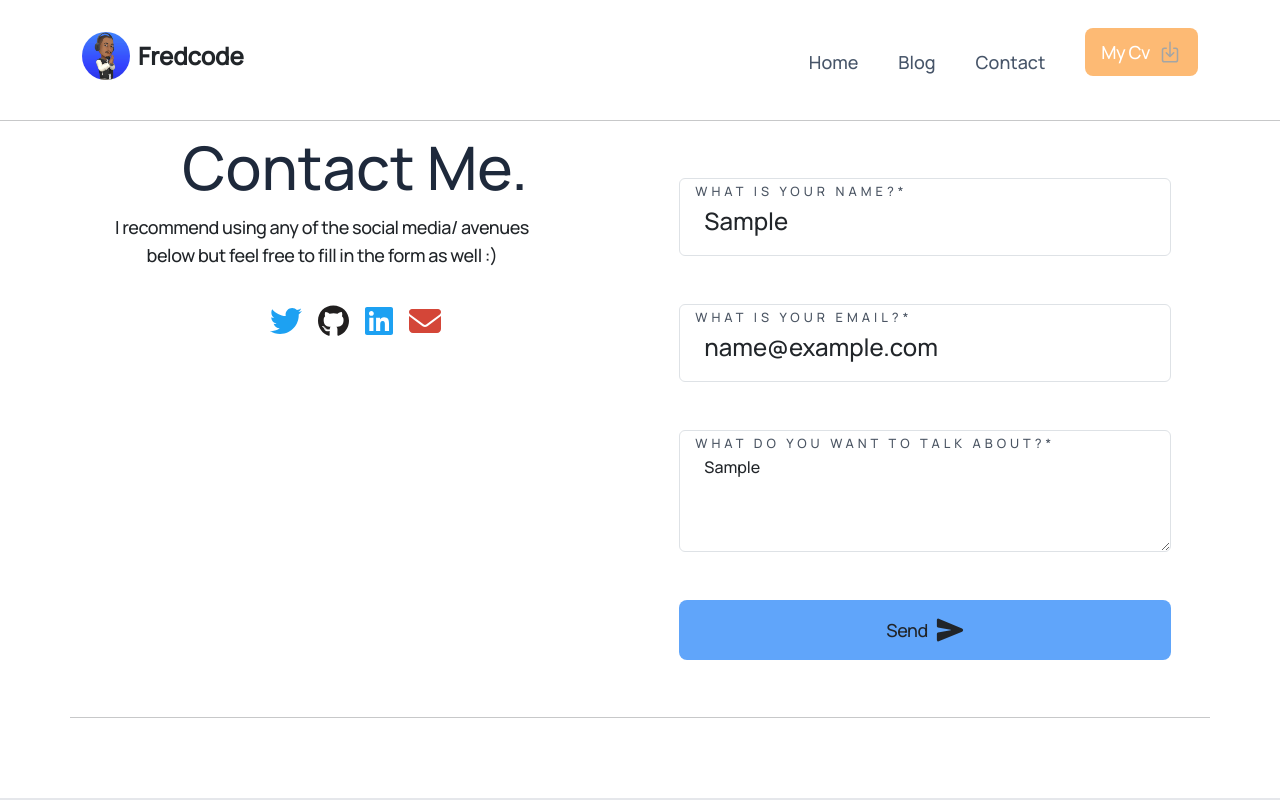
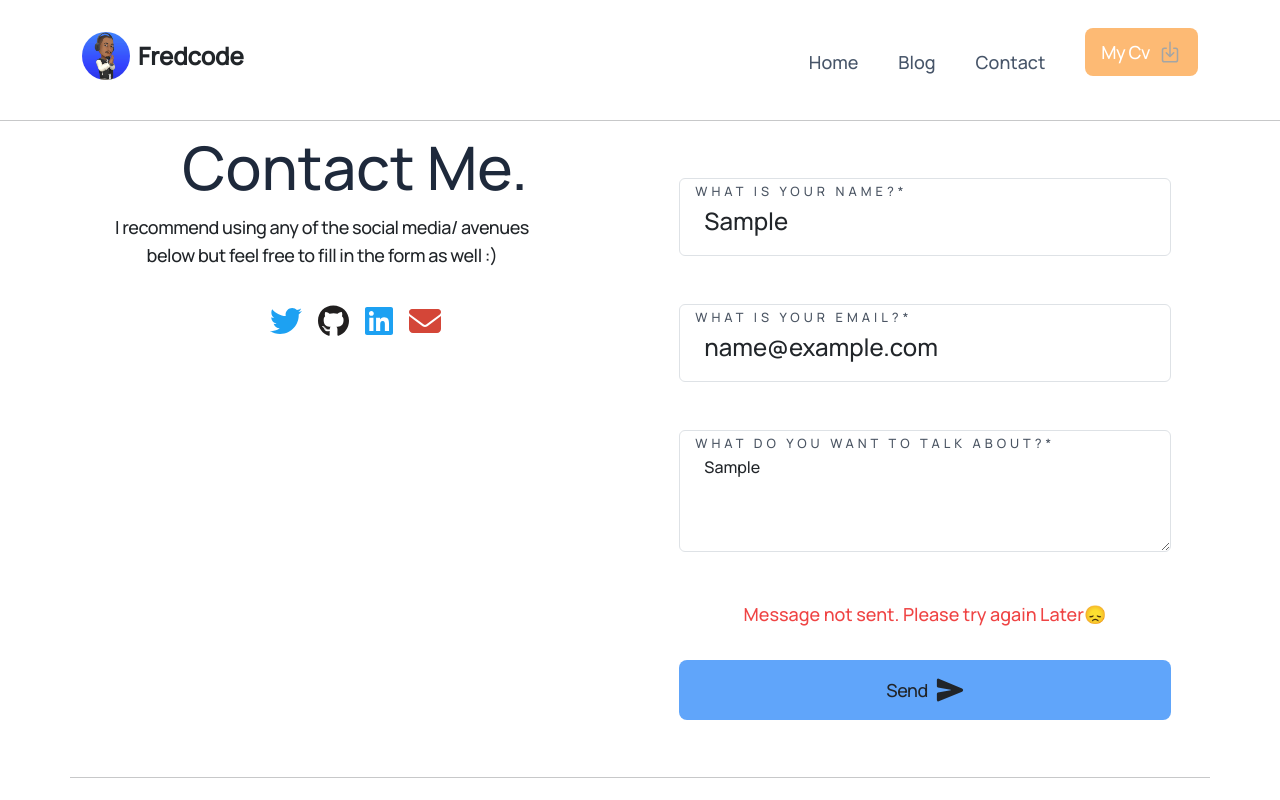
Before and after one commit to fredcodee/BlogApp, a React (Vite) app in the folder client/: page /contact in a window 1280 px wide. Both pictures are taken after typing "Sample", "name@example.com", "Sample" into the empty fields and a click on the button "Send". Shown: the top 800 px of the page. Built offline with nearby package versions, Linux system fonts and the light colour scheme; no server answers.

Commit message:
send email frontend

```diff
--- a/client/src/pages/Contact.jsx
+++ b/client/src/pages/Contact.jsx
@@ -12,6 +12,7 @@ const Contact = () => {
     const [email, setEmail] = useState("");
     const [message, setMessage] = useState("");
     const [success, setSuccess] = useState(false);
+    const [error, setError] = useState(false);
 
     let handleSubmit = async (e) => {
         e.preventDefault();
@@ -30,12 +31,12 @@ const Contact = () => {
 
         await axios.request(config)
             .then((response) => {
-                console.log(response.data)
+                setError(false)
                 setSuccess(true)
                 e.target.reset()
             })
             .catch((error) => {
-                console.log(error)
+                setError(true)
             });
     };
 
@@ -85,6 +86,7 @@ const Contact = () => {
                     </div>
                     <div className='text-center'>
                         {success && <p className="text-green-500 text-lg">Message sent successfully 🙂</p>}
+                        {error && <p className="text-red-500 text-lg">Message not sent. Please try again Later😞</p>}
                     </div>
                     <button className="flex flex-wrap items-center gap-2 group tracking-tight font-medium cursor-pointer rounded-lg px-6 py-3 text-lg bg-blue-400 text-primary-50 hover:bg-primary-800 w-full justify-center mt-8" type='submit'>
                         <svg stroke="currentColor" fill="currentColor" strokeWidth="0" viewBox="0 0 512 512" className="transition-transform h-7 w-7 order-last group-hover:translate-x-2" height="1em" width="1em" xmlns="http://www.w3.org/2000/svg">
```
Also changed, not shown: 1 other file (tests, documents, lock files or other folders).
